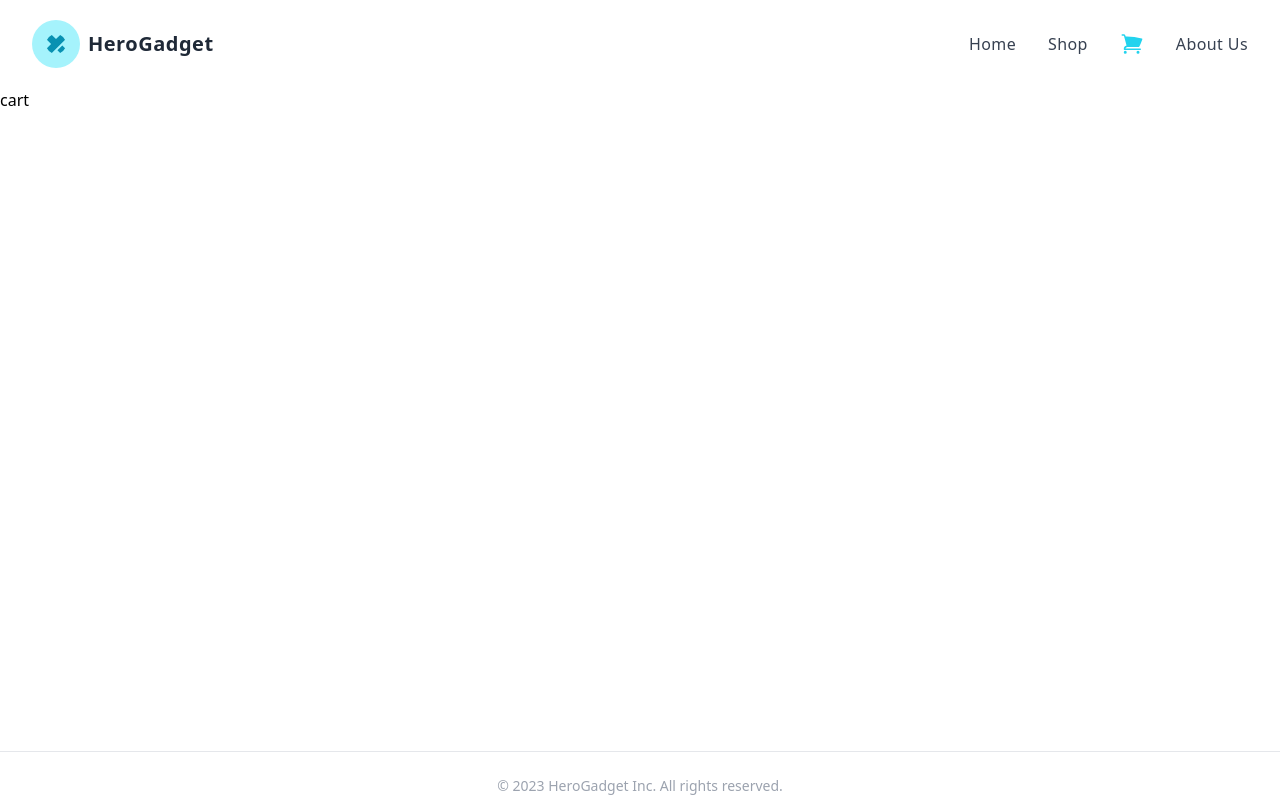
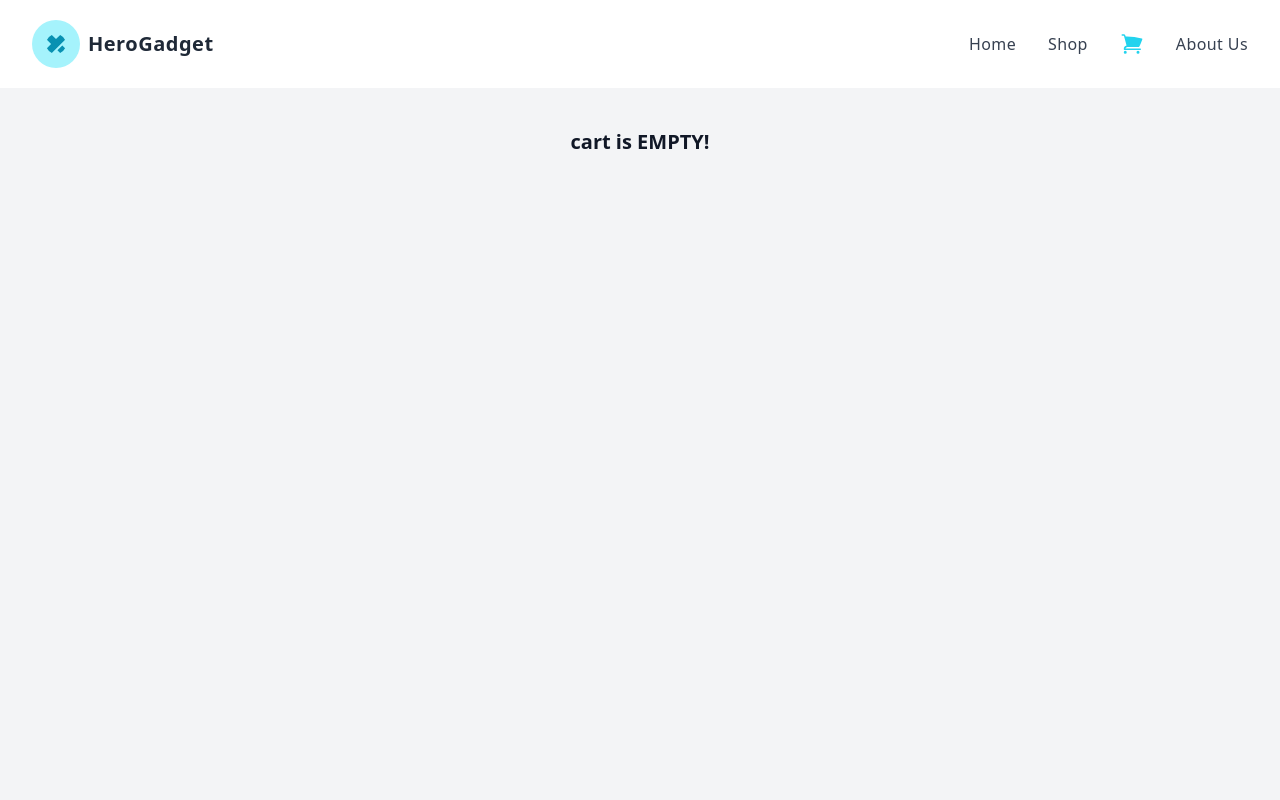
Before and after one commit to mehedihasanjibon/heroGadget, a React (Vite) app: page /cart in a window 1280 px wide. Shown: the top 800 px of the page. Built offline with nearby package versions, Linux system fonts and the light colour scheme.

Commit message:
added get cart and show cart item

```diff
--- a/src/components/Cart.jsx
+++ b/src/components/Cart.jsx
@@ -1,33 +1,30 @@
 import React, { useEffect, useState } from 'react';
 import { getStoredCart } from '../utils/fakeDB';
 import { useLoaderData } from 'react-router-dom';
+import CartItem from './Cards/CartItem';
 
 const Cart = () => {
-    const [cart, setCart] = useState([])
-    const pData = useLoaderData();
-    // console.log(pData);
+const {cartArray} = useLoaderData();
 
-    useEffect( () => {
-        const savedCart = getStoredCart()
-        // console.log(savedCart);
-        let newArr =[]
-        for(const id in savedCart){
-            const foundProduct = pData.find(product => product.id === id)
-            if(foundProduct){
-                foundProduct.quantity = savedCart[id];
-                // cartD.push(foundProduct);
-                // setCart([...cart, foundProduct]);
-                newArr.push(foundProduct)
-            }
-        }
-        setCart(newArr)
-    }, [])
-
-    console.log(cart);
+    console.log(cartArray);
 
     return (
-        <div>
-            cart
+        <div className='flex min-h-screen items-start justify-center bg-gray-100 text-gray-900
+        '>
+            <div className='flex flex-col max-w-3xl p-6 space-y-4 sm:p-10'>
+                <h2 className='text-xl font-semibold'>
+                    {cartArray.length ? "Review cart items" : "cart is EMPTY!"}
+                </h2>
+
+                <ul className='flex flex-col divide-y divide-gray-700'>
+                    {
+                        cartArray.map(product => <CartItem
+                            key={product.id}
+                            product={product}
+                            ></CartItem> )
+                    }
+                </ul>
+            </div>
         </div>
     );
 };
--- /dev/null
+++ b/src/loaders/getCart&Productdata.js
@@ -0,0 +1,21 @@
+import { getStoredCart } from "../utils/fakeDB";
+
+    // setCart(newArr)
+
+export const productsAndCartData = async() => {
+        const productsData = await fetch('products.json')
+        const products = await productsData.json()
+        const savedCart = getStoredCart();
+        let cartArray =[]
+        for(const id in savedCart){
+            const foundProduct = products.find(product => product.id === id)
+            if(foundProduct){
+                foundProduct.quantity = savedCart[id];
+                cartArray.push(foundProduct)
+            }
+        }
+        return { cartArray, products};
+    }
+
+
+    // export default productsAndCartData;
--- a/src/main.jsx
+++ b/src/main.jsx
@@ -8,6 +8,7 @@ import Home from './components/Home';
 import ErrorPage from './components/Errorpage';
 import Shop from './components/Shop/Shop';
 import Cart from './components/Cart';
+import { productsAndCartData } from './loaders/getCart&Productdata';
 
 const router = createBrowserRouter([
     {
@@ -27,7 +28,7 @@ const router = createBrowserRouter([
             {
                 path: '/cart',
                 element: <Cart></Cart>,
-                loader: () => fetch('products.json')
+                loader: productsAndCartData,
             },
             {
                 path: '/about',
```
